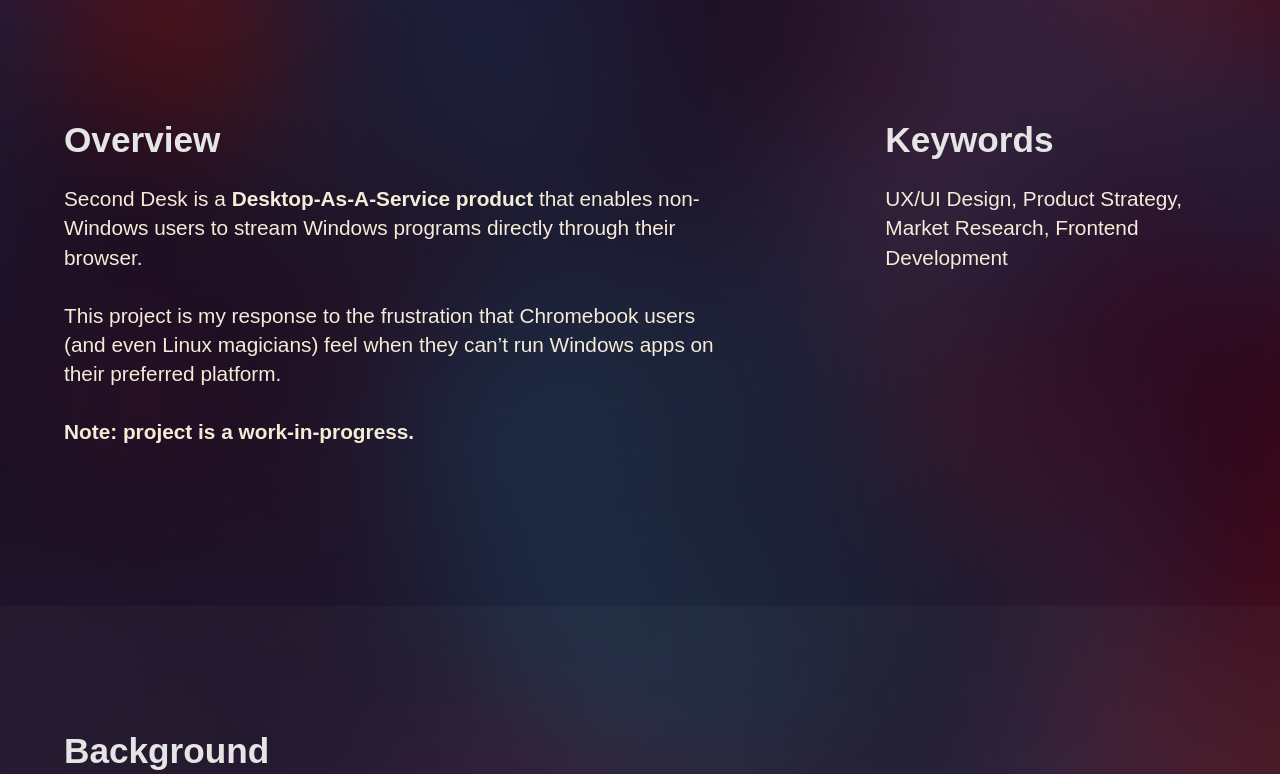
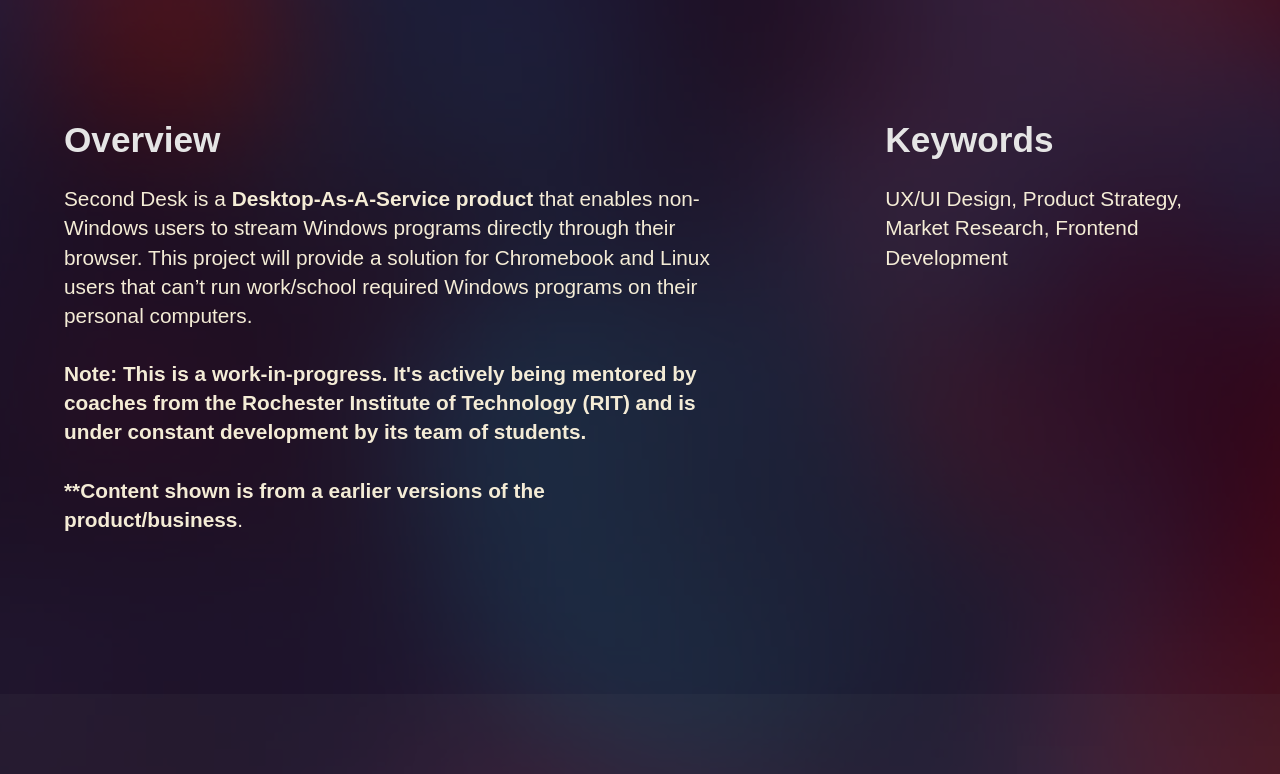
Before and after one commit to matthewincardona/portfolio, a PHP site: page /second-desk.html in a window 1280 px wide. Shown: the part 399-1173 px from the top of the page. Run offline with PHP 8.4, Linux system fonts and the light colour scheme.

Commit message:
added new content

```diff
--- a/second-desk.html
+++ b/second-desk.html
@@ -75,14 +75,14 @@
                   enables non-Windows users to stream Windows programs directly
                   through their browser.
 
+                  This project will provide a solution for Chromebook
+                  and Linux users that can’t run work/school required
+                  Windows programs on their personal computers.
                   <br />
                   <br />
-                  This project is my response to the frustration that Chromebook
-                  users (and even Linux magicians) feel when they can’t run
-                  Windows apps on their preferred platform.
-                  <br />
-                  <br />
-                  <b>Note: project is a work-in-progress.</b>
+                  <b>Note: This is a work-in-progress. It's actively being mentored by coaches from the Rochester Institute of Technology (RIT) and is under constant development by its team of students.</b>
+                  <br /><br />
+                  <b>**Content shown is from a earlier versions of the product/business</b>.
                 </p>
               </div>
               <div class="case-study__right-panel">
@@ -165,9 +165,11 @@
           <div class="case-study__row">
             <h4>Empathy Interviews</h4>
             <p>
-              While conducting interviews, I wanted to understand common challenges our target audience faces while
-              working on their computer(s). I created a basic list of interview questions:</p>
-
+              Being the only UX Designer on the team, it was my responsibility to establish a <b>user-centric approach</b> in my team.
+              I used a few methods, which you can see below, to help put them in our audience's shoes.   <br /><br />
+              First and foremost, it was important to conduct interviews and collect data to work from, so we could have an idea of where to start.
+              I wanted to understand common challenges our target audience faced while
+              working on their computer(s); these were the questions I asked and the criteria used for participants:</p>
             <ul>
               <li>What is your occupation/major?</li>
               <li>How old are you?</li>
@@ -197,8 +199,12 @@
             <div class="case-study__row">
               <h4>User Personas</h4>
               <p>
-                These represent some of the first personas we made. As we are constantly conducting more interviews and
-                revising our work, updates will be made when new content is available.</p>
+                These are the first personas that were made from the data we gathered. Of course, as we are constantly conducting more interviews and
+                revising our work, updates will be made when new content is available.
+
+              <br /><br />
+              We found that our interviewees were were often more creative-focused in terms of current/preferred major, were on tight budgets and couldn't afford a more expensive Mac or PC, and were frustrated at having to switch between devices to get their work done.
+            </p>
               <div class="case-study__flex">
                 <img class="case-study__img" src="./assets/second-desk/User Persona 1.webp" alt="" loading="lazy">
                 <img class="case-study__img" src="./assets/second-desk/User Persona 2.webp" alt="" loading="lazy">
@@ -211,6 +217,9 @@
         <section>
           <div class="case-study__row">
             <h4>Empathy Maps</h4>
+            <p>In order to gain a deeper understanding with our users and really connect with them, I created empathy maps.
+              It was an effective way to, for lack of a better word, create empathy in my team, none of whom had ever seen this kind of thing before.
+              Unlike the user personas, which focused more on the black-and-white needs of our users, these were more helpful for understanding people's general emotions and what they were thinking.</p>
             <div class="case-study__flex">
               <img class="case-study__img case-study__img--small" src="./assets/second-desk/Empathy map 1.webp" alt=""
                 loading="lazy">
@@ -246,6 +255,7 @@
               <div class="case-study__flex">
                 <img class="case-study__img" src="./assets/second-desk/Desktop Screen.png" alt="" loading="lazy">
               </div>
+              <iframe class="case-study__img" style="border: 1px solid rgba(0, 0, 0, 0.1); background-color: gray;" width="1000" height="600" src="https://www.figma.com/embed?embed_host=share&url=https%3A%2F%2Fwww.figma.com%2Fproto%2F0Hn3hbJaOXv90jWwYgbCeB%2FSecond-Desk%3Fnode-id%3D521%253A44%26viewport%3D-23924%252C-36227%252C1.83%26scaling%3Dscale-down%26page-id%3D0%253A1%26starting-point-node-id%3D521%253A44" allowfullscreen></iframe>
             </div>
           </section>
         </div>
--- a/styles.css
+++ b/styles.css
@@ -525,6 +525,7 @@ PROJECTS
   transition: background-color ease-in 0.15s;
   font-size: clamp(1.2rem, 2.5vw, 1.2rem);
   line-height: 140%;
+  max-width: 300px;
 }
 
 .project__btn:hover {
--- a/web-design.html
+++ b/web-design.html
@@ -82,7 +82,7 @@
               <div class="case-study__right-panel">
                 <h4>Keywords</h4>
                 <p>
-
+                   Visual Design, User Experience, WordPress CMS
                 </p>
               </div>
             </div>
```
Also changed, not shown: about-me.html (+2 -6 lines), index.html (+41 -2 lines), rochester-greenovation.html (+4 -6 lines), assets/extra-projects/Midterm.jpg (added), assets/second-desk/Second Desk User Flow.png (added), 2 other files.
